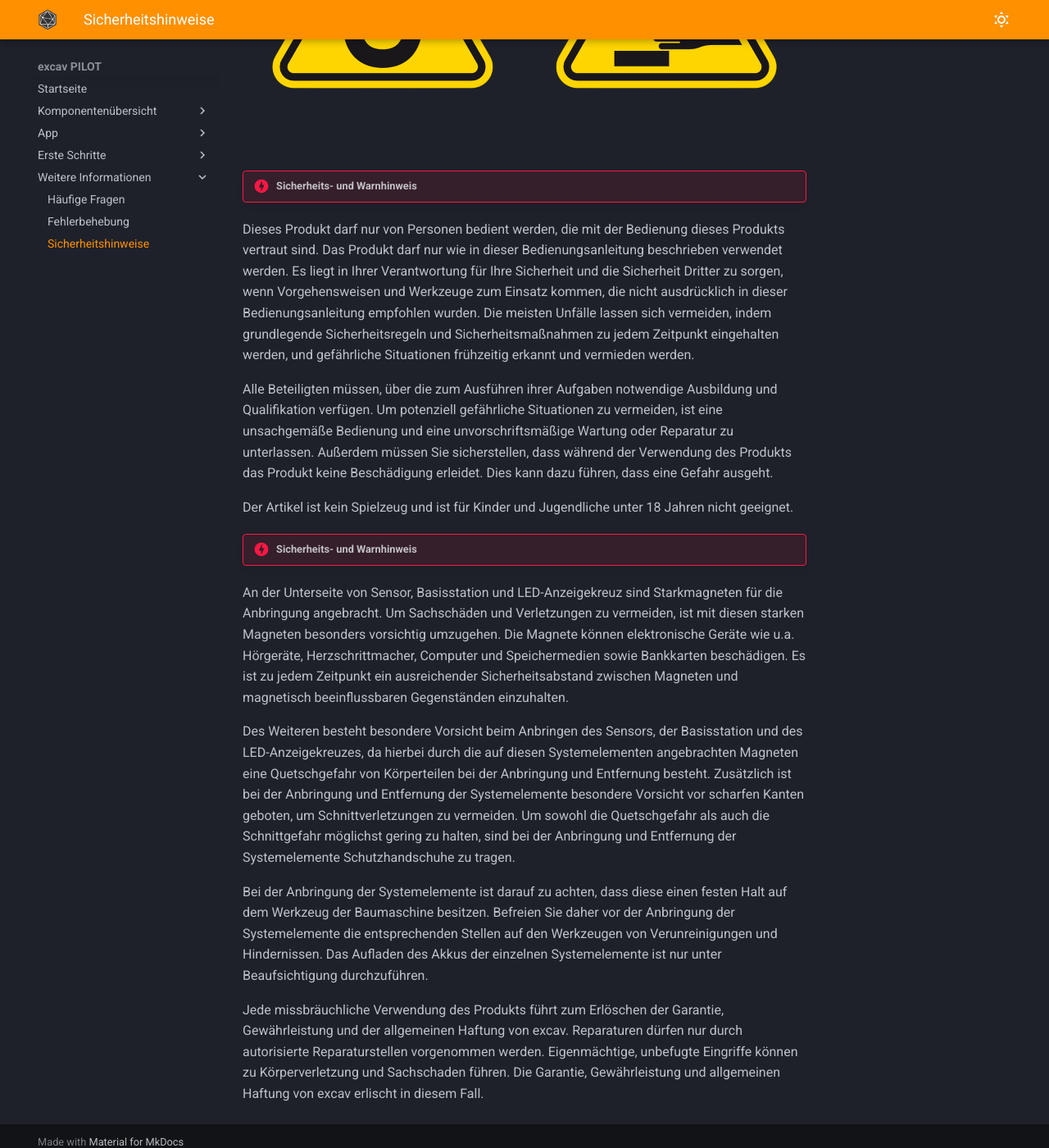
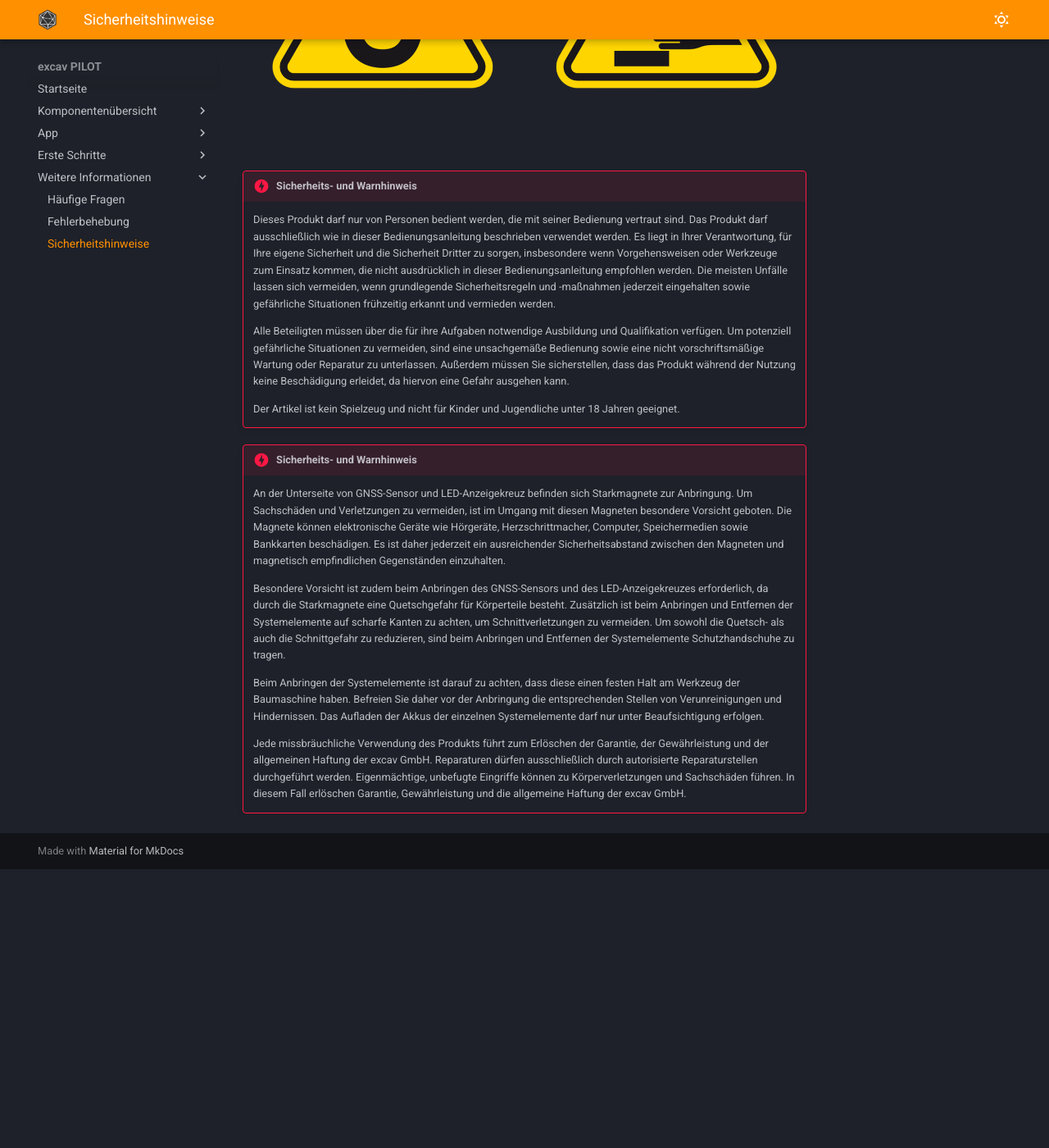
Before and after one commit to tobias-sizmann/mkdocs-excavpilot, an MkDocs documentation site: the page built from docs/Sicherheitshinweise/Sicherheitshinweise.md, in a window 1280 px wide and 1400 px high, scrolled down 386 px. Shown: the whole window at 82% size. Built offline with MkDocs 1.6.1 and Material for MkDocs 9.7.7, drawn with Linux system fonts in a browser that asks for light colours; after the commit the page ends 1446 px from its top, so only the background shows below that.

Commit message:
Überarbeitung Seite | Sicherheit

```diff
--- a/docs/Sicherheitshinweise/Sicherheitshinweise.md
+++ b/docs/Sicherheitshinweise/Sicherheitshinweise.md
@@ -11,19 +11,17 @@
 </p>
 
 !!! danger "Sicherheits- und Warnhinweis"
+    Dieses Produkt darf nur von Personen bedient werden, die mit seiner Bedienung vertraut sind. Das Produkt darf ausschließlich wie in dieser Bedienungsanleitung beschrieben verwendet werden. Es liegt in Ihrer Verantwortung, für Ihre eigene Sicherheit und die Sicherheit Dritter zu sorgen, insbesondere wenn Vorgehensweisen oder Werkzeuge zum Einsatz kommen, die nicht ausdrücklich in dieser Bedienungsanleitung empfohlen werden. Die meisten Unfälle lassen sich vermeiden, wenn grundlegende Sicherheitsregeln und -maßnahmen jederzeit eingehalten sowie gefährliche Situationen frühzeitig erkannt und vermieden werden.
 
-Dieses Produkt darf nur von Personen bedient werden, die mit der Bedienung dieses Produkts vertraut sind. Das Produkt darf nur wie in dieser Bedienungsanleitung beschrieben verwendet werden. Es liegt in Ihrer Verantwortung für Ihre Sicherheit und die Sicherheit Dritter zu sorgen, wenn Vorgehensweisen und Werkzeuge zum Einsatz kommen, die nicht ausdrücklich in dieser Bedienungsanleitung empfohlen wurden. Die meisten Unfälle lassen sich vermeiden, indem grundlegende Sicherheitsregeln und Sicherheitsmaßnahmen zu jedem Zeitpunkt eingehalten werden, und gefährliche Situationen frühzeitig erkannt und vermieden werden.
+    Alle Beteiligten müssen über die für ihre Aufgaben notwendige Ausbildung und Qualifikation verfügen. Um potenziell gefährliche Situationen zu vermeiden, sind eine unsachgemäße Bedienung sowie eine nicht vorschriftsmäßige Wartung oder Reparatur zu unterlassen. Außerdem müssen Sie sicherstellen, dass das Produkt während der Nutzung keine Beschädigung erleidet, da hiervon eine Gefahr ausgehen kann.
 
-Alle Beteiligten müssen, über die zum Ausführen ihrer Aufgaben notwendige Ausbildung und Qualifikation verfügen. Um potenziell gefährliche Situationen zu vermeiden, ist eine unsachgemäße Bedienung und eine unvorschriftsmäßige Wartung oder Reparatur zu unterlassen. Außerdem müssen Sie sicherstellen, dass während der Verwendung des Produkts das Produkt keine Beschädigung erleidet. Dies kann dazu führen, dass eine Gefahr ausgeht.
-
-Der Artikel ist kein Spielzeug und ist für Kinder und Jugendliche unter 18 Jahren nicht geeignet.
+    Der Artikel ist kein Spielzeug und nicht für Kinder und Jugendliche unter 18 Jahren geeignet.
 
 !!! danger "Sicherheits- und Warnhinweis"
+    An der Unterseite von GNSS-Sensor und LED-Anzeigekreuz befinden sich Starkmagnete zur Anbringung. Um Sachschäden und Verletzungen zu vermeiden, ist im Umgang mit diesen Magneten besondere Vorsicht geboten. Die Magnete können elektronische Geräte wie Hörgeräte, Herzschrittmacher, Computer, Speichermedien sowie Bankkarten beschädigen. Es ist daher jederzeit ein ausreichender Sicherheitsabstand zwischen den Magneten und magnetisch empfindlichen Gegenständen einzuhalten.
 
-An der Unterseite von Sensor, Basisstation und LED-Anzeigekreuz sind Starkmagneten für die Anbringung angebracht. Um Sachschäden und Verletzungen zu vermeiden, ist mit diesen starken Magneten besonders vorsichtig umzugehen. Die Magnete können elektronische Geräte wie u.a. Hörgeräte, Herzschrittmacher, Computer und Speichermedien sowie Bankkarten beschädigen. Es ist zu jedem Zeitpunkt ein ausreichender Sicherheitsabstand zwischen Magneten und magnetisch beeinflussbaren Gegenständen einzuhalten.
+    Besondere Vorsicht ist zudem beim Anbringen des GNSS-Sensors und des LED-Anzeigekreuzes erforderlich, da durch die Starkmagnete eine Quetschgefahr für Körperteile besteht. Zusätzlich ist beim Anbringen und Entfernen der Systemelemente auf scharfe Kanten zu achten, um Schnittverletzungen zu vermeiden. Um sowohl die Quetsch- als auch die Schnittgefahr zu reduzieren, sind beim Anbringen und Entfernen der Systemelemente Schutzhandschuhe zu tragen.
 
-Des Weiteren besteht besondere Vorsicht beim Anbringen des Sensors, der Basisstation und des LED-Anzeigekreuzes, da hierbei durch die auf diesen Systemelementen angebrachten Magneten eine Quetschgefahr von Körperteilen bei der Anbringung und Entfernung besteht. Zusätzlich ist bei der Anbringung und Entfernung der Systemelemente besondere Vorsicht vor scharfen Kanten geboten, um Schnittverletzungen zu vermeiden. Um sowohl die Quetschgefahr als auch die Schnittgefahr möglichst gering zu halten, sind bei der Anbringung und Entfernung der Systemelemente Schutzhandschuhe zu tragen.
+    Beim Anbringen der Systemelemente ist darauf zu achten, dass diese einen festen Halt am Werkzeug der Baumaschine haben. Befreien Sie daher vor der Anbringung die entsprechenden Stellen von Verunreinigungen und Hindernissen. Das Aufladen der Akkus der einzelnen Systemelemente darf nur unter Beaufsichtigung erfolgen.
 
-Bei der Anbringung der Systemelemente ist darauf zu achten, dass diese einen festen Halt auf dem Werkzeug der Baumaschine besitzen. Befreien Sie daher vor der Anbringung der Systemelemente die entsprechenden Stellen auf den Werkzeugen von Verunreinigungen und Hindernissen. Das Aufladen des Akkus der einzelnen Systemelemente ist nur unter Beaufsichtigung durchzuführen.
-
-Jede missbräuchliche Verwendung des Produkts führt zum Erlöschen der Garantie, Gewährleistung und der allgemeinen Haftung von excav. Reparaturen dürfen nur durch autorisierte Reparaturstellen vorgenommen werden. Eigenmächtige, unbefugte Eingriffe können zu Körperverletzung und Sachschaden führen. Die Garantie, Gewährleistung und allgemeinen Haftung von excav erlischt in diesem Fall.
+    Jede missbräuchliche Verwendung des Produkts führt zum Erlöschen der Garantie, der Gewährleistung und der allgemeinen Haftung der excav GmbH. Reparaturen dürfen ausschließlich durch autorisierte Reparaturstellen durchgeführt werden. Eigenmächtige, unbefugte Eingriffe können zu Körperverletzungen und Sachschäden führen. In diesem Fall erlöschen Garantie, Gewährleistung und die allgemeine Haftung der excav GmbH.
```
